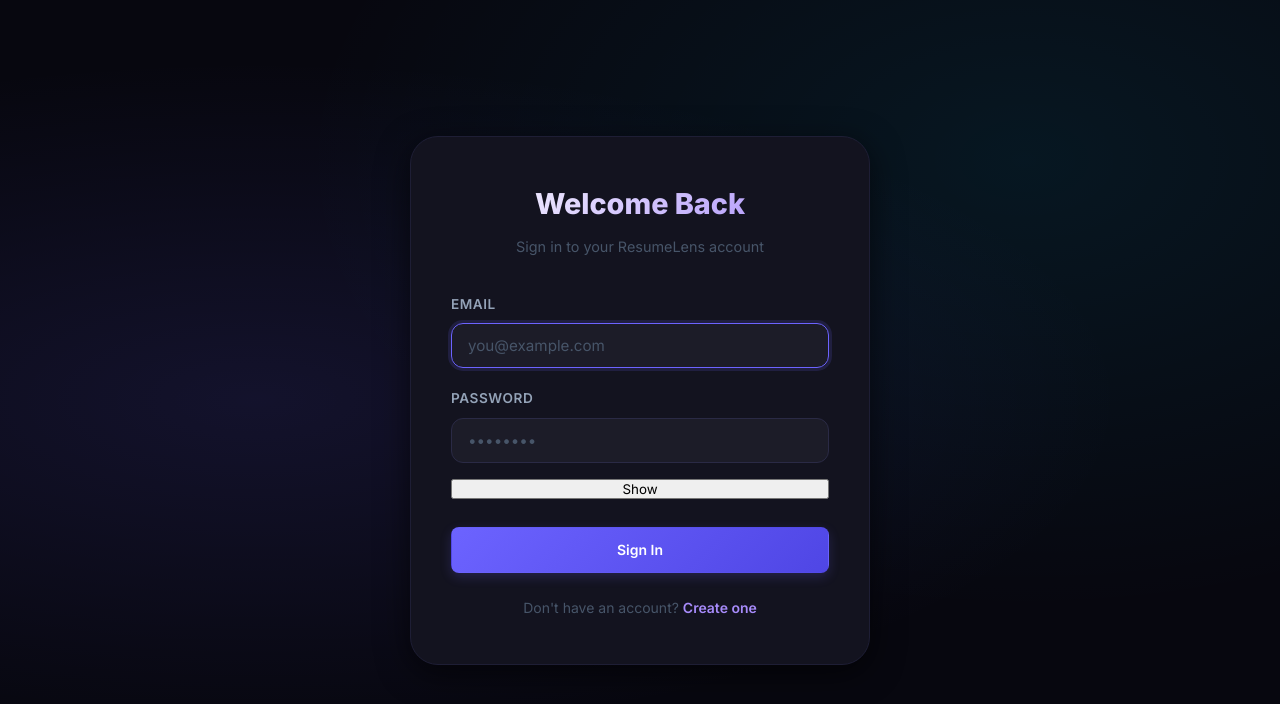
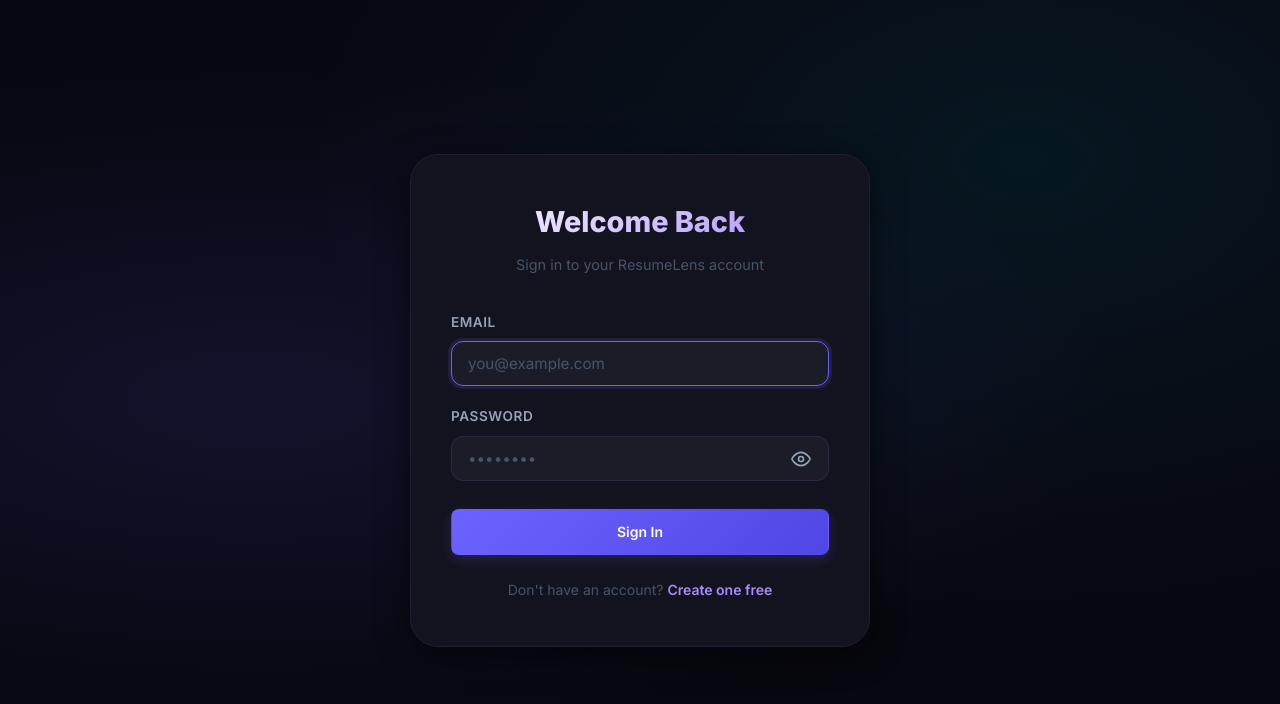
Before and after one commit to Bhavish88/ResumeLens, a React (Vite) app in the folder frontend/: page /login in a window 1280 px wide. Shown: the top 704 px of the page. Built offline with nearby package versions, Linux system fonts and the light colour scheme; no server answers.

Commit message:
Ui Polish

```diff
--- a/frontend/src/index.css
+++ b/frontend/src/index.css
@@ -1670,3 +1670,39 @@
 .pdf-footer-page {
   font-weight: 500;
 }
+
+/* ── PASSWORD TOGGLE STYLES ────────────────────────────────────────────── */
+.password-input-wrapper {
+  position: relative;
+  width: 100%;
+}
+
+.password-input-wrapper .form-input {
+  width: 100%;
+  padding-right: 48px;
+}
+
+.password-toggle-btn {
+  position: absolute;
+  right: 14px;
+  top: 50%;
+  transform: translateY(-50%);
+  background: none;
+  border: none;
+  padding: 4px;
+  color: var(--text-secondary);
+  display: flex;
+  align-items: center;
+  justify-content: center;
+  cursor: pointer;
+  transition: color 0.2s, opacity 0.2s;
+  z-index: 10;
+}
+
+.password-toggle-btn:hover {
+  color: var(--primary-light);
+}
+
+.password-toggle-btn svg {
+  display: block;
+}
--- a/frontend/src/pages/LoginPage.jsx
+++ b/frontend/src/pages/LoginPage.jsx
@@ -70,6 +70,7 @@
 
           <div className="form-group">
             <label className="form-label" htmlFor="password">Password</label>
+            <div className="password-input-wrapper">
               <input
                 id="password"
                 type={showPassword ? 'text' : 'password'}
@@ -85,10 +86,15 @@
                 className="password-toggle-btn"
                 onMouseDown={(e) => e.preventDefault()}
                 onClick={() => setShowPassword((s) => !s)}
-              style={{ marginTop: 8 }}
+                aria-label={showPassword ? 'Hide password' : 'Show password'}
               >
-              {showPassword ? 'Hide' : 'Show'}
+                {showPassword ? (
+                  <svg xmlns="http://www.w3.org/2000/svg" width="20" height="20" viewBox="0 0 24 24" fill="none" stroke="currentColor" strokeWidth="2" strokeLinecap="round" strokeLinejoin="round"><path d="M17.94 17.94A10.07 10.07 0 0 1 12 20c-7 0-11-8-11-8a18.45 18.45 0 0 1 5.06-5.94M9.9 4.24A9.12 9.12 0 0 1 12 4c7 0 11 8 11 8a18.5 18.5 0 0 1-2.16 3.19m-6.72-1.07a3 3 0 1 1-4.24-4.24"></path><line x1="1" y1="1" x2="23" y2="23"></line></svg>
+                ) : (
+                  <svg xmlns="http://www.w3.org/2000/svg" width="20" height="20" viewBox="0 0 24 24" fill="none" stroke="currentColor" strokeWidth="2" strokeLinecap="round" strokeLinejoin="round"><path d="M1 12s4-8 11-8 11 8 11 8-4 8-11 8-11-8-11-8z"></path><circle cx="12" cy="12" r="3"></circle></svg>
+                )}
               </button>
+            </div>
           </div>
 
           <button
@@ -104,7 +110,7 @@
 
         <div className="auth-footer">
           Don't have an account?{' '}
-          <Link to="/register">Create one </Link>
+          <Link to="/register">Create one free</Link>
         </div>
       </div>
     </div>
--- a/frontend/src/pages/RegisterPage.jsx
+++ b/frontend/src/pages/RegisterPage.jsx
@@ -112,6 +112,7 @@
 
           <div className="form-group">
             <label className="form-label" htmlFor="reg-password">Password</label>
+            <div className="password-input-wrapper">
               <input
                 id="reg-password"
                 type={showPassword ? 'text' : 'password'}
@@ -127,15 +128,21 @@
                 className="password-toggle-btn"
                 onMouseDown={(e) => e.preventDefault()}
                 onClick={() => setShowPassword((s) => !s)}
-              style={{ marginTop: 8 }}
+                aria-label={showPassword ? 'Hide password' : 'Show password'}
               >
-              {showPassword ? 'Hide' : 'Show'}
+                {showPassword ? (
+                  <svg xmlns="http://www.w3.org/2000/svg" width="20" height="20" viewBox="0 0 24 24" fill="none" stroke="currentColor" strokeWidth="2" strokeLinecap="round" strokeLinejoin="round"><path d="M17.94 17.94A10.07 10.07 0 0 1 12 20c-7 0-11-8-11-8a18.45 18.45 0 0 1 5.06-5.94M9.9 4.24A9.12 9.12 0 0 1 12 4c7 0 11 8 11 8a18.5 18.5 0 0 1-2.16 3.19m-6.72-1.07a3 3 0 1 1-4.24-4.24"></path><line x1="1" y1="1" x2="23" y2="23"></line></svg>
+                ) : (
+                  <svg xmlns="http://www.w3.org/2000/svg" width="20" height="20" viewBox="0 0 24 24" fill="none" stroke="currentColor" strokeWidth="2" strokeLinecap="round" strokeLinejoin="round"><path d="M1 12s4-8 11-8 11 8 11 8-4 8-11 8-11-8-11-8z"></path><circle cx="12" cy="12" r="3"></circle></svg>
+                )}
               </button>
+            </div>
             {errors.password && <span className="form-error">{errors.password}</span>}
           </div>
 
           <div className="form-group">
             <label className="form-label" htmlFor="password2">Confirm Password</label>
+            <div className="password-input-wrapper">
               <input
                 id="password2"
                 type={showPassword2 ? 'text' : 'password'}
@@ -151,10 +158,15 @@
                 className="password-toggle-btn"
                 onMouseDown={(e) => e.preventDefault()}
                 onClick={() => setShowPassword2((s) => !s)}
-              style={{ marginTop: 8 }}
+                aria-label={showPassword2 ? 'Hide password' : 'Show password'}
               >
-              {showPassword2 ? 'Hide' : 'Show'}
+                {showPassword2 ? (
+                  <svg xmlns="http://www.w3.org/2000/svg" width="20" height="20" viewBox="0 0 24 24" fill="none" stroke="currentColor" strokeWidth="2" strokeLinecap="round" strokeLinejoin="round"><path d="M17.94 17.94A10.07 10.07 0 0 1 12 20c-7 0-11-8-11-8a18.45 18.45 0 0 1 5.06-5.94M9.9 4.24A9.12 9.12 0 0 1 12 4c7 0 11 8 11 8a18.5 18.5 0 0 1-2.16 3.19m-6.72-1.07a3 3 0 1 1-4.24-4.24"></path><line x1="1" y1="1" x2="23" y2="23"></line></svg>
+                ) : (
+                  <svg xmlns="http://www.w3.org/2000/svg" width="20" height="20" viewBox="0 0 24 24" fill="none" stroke="currentColor" strokeWidth="2" strokeLinecap="round" strokeLinejoin="round"><path d="M1 12s4-8 11-8 11 8 11 8-4 8-11 8-11-8-11-8z"></path><circle cx="12" cy="12" r="3"></circle></svg>
+                )}
               </button>
+            </div>
             {errors.password2 && <span className="form-error">{errors.password2}</span>}
           </div>
 
```
Lines whose indentation alone changed are shown as unchanged.
